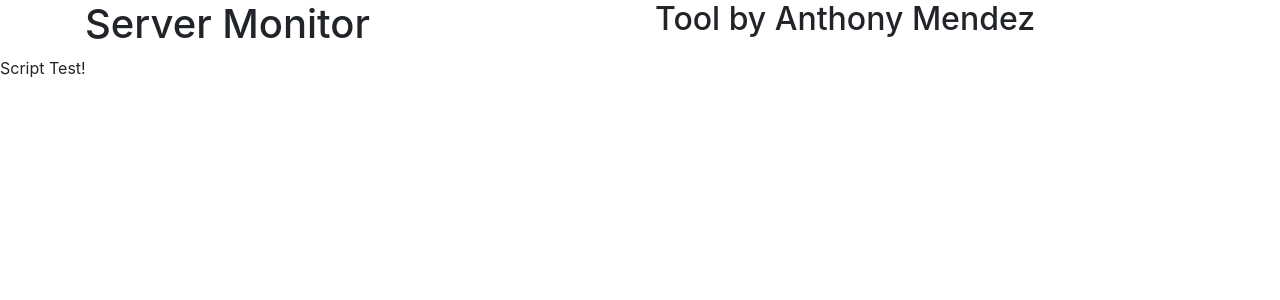
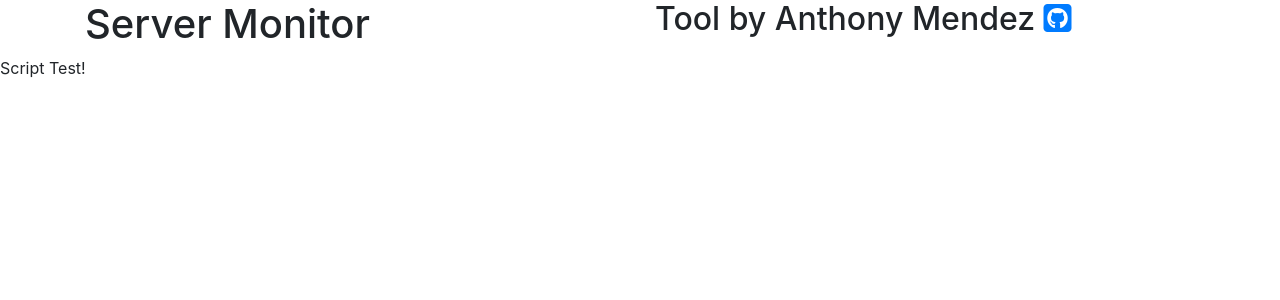
Before and after one commit to anthonymendez/Server_Manager, a Flask app: page / in a window 1280 px wide. Shown: the top 300 px of the page. Run offline with Flask 2, Linux system fonts and the light colour scheme; some libraries are stand-ins or nearby versions.

Commit message:
Added Font Awesome. Add Github links for Authors

```diff
--- a/templates/index.html
+++ b/templates/index.html
@@ -13,6 +13,9 @@
   <link rel="stylesheet" href="https://stackpath.bootstrapcdn.com/bootstrap/4.4.1/css/bootstrap.min.css" integrity="sha384-Vkoo8x4CGsO3+Hhxv8T/Q5PaXtkKtu6ug5TOeNV6gBiFeWPGFN9MuhOf23Q9Ifjh" crossorigin="anonymous">
   <!-- Custom Stylesheet -->
   <link rel="stylesheet" href="{{url_for('static', filename='css/style.css')}}">
+
+  <!-- Font Awesome -->
+  <script src="https://kit.fontawesome.com/4a11c72b0c.js" crossorigin="anonymous"></script>
 </head>
 
 <body>
@@ -24,21 +27,32 @@
       </h1>
       <h2 class="col">
         Tool by Anthony Mendez
+        <!-- Github Link -->
+        <a href="https://github.com/anthonymendez"><i class="fab fa-github-square"></i></a>
       </h2>
     </div>
 
     <!-- Plugins -->
     {% if config['DEBUG'] %}
     <div class="plugin">
+
+      <!-- Plugin Header -->
       <div class="row">
+        <!-- Plugin Collapse Button -->
         <a class="btn btn-primary" data-toggle="collapse" href="#pluginExample" role="button" aria-expanded="false" aria-controls="pluginExample"></a>
+        <!-- Plugin Title -->
         <h2 class="col">
           Plugin Debug Example
         </h2>
+        <!-- Plugin Author  -->
         <h3 class="col">
           Plugin by Anthony Mendez
+          <!-- Github Link -->
+          <a href="https://github.com/anthonymendez"><i class="fab fa-github-square"></i></a>
         </h3>
       </div>
+
+      <!-- Plugin Content -->
       <div class="container collapse show" id="pluginExample">
         <p>
           Plugin Debug Example Main contents!
@@ -47,6 +61,7 @@
           Shows you how your plugin could look!
         </p>
       </div>
+
     </div>
     {% endif %}
 
```
